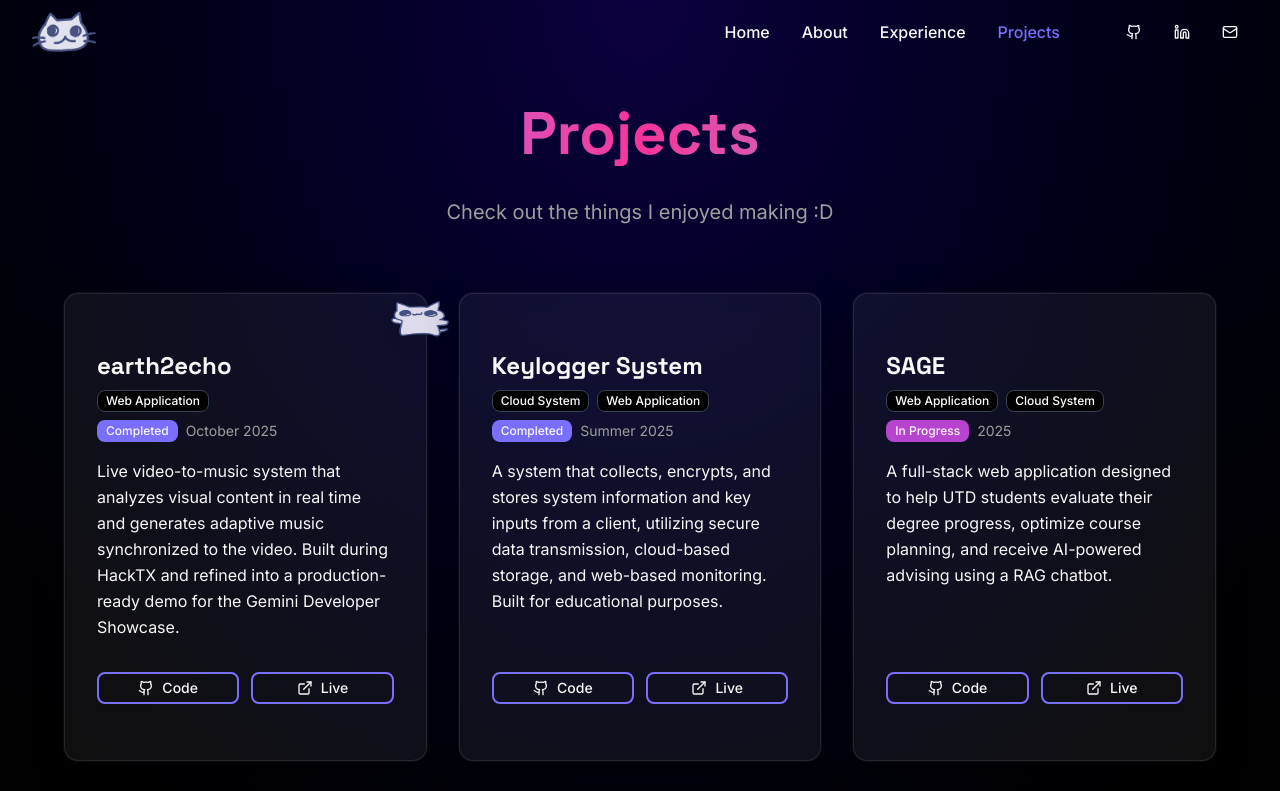
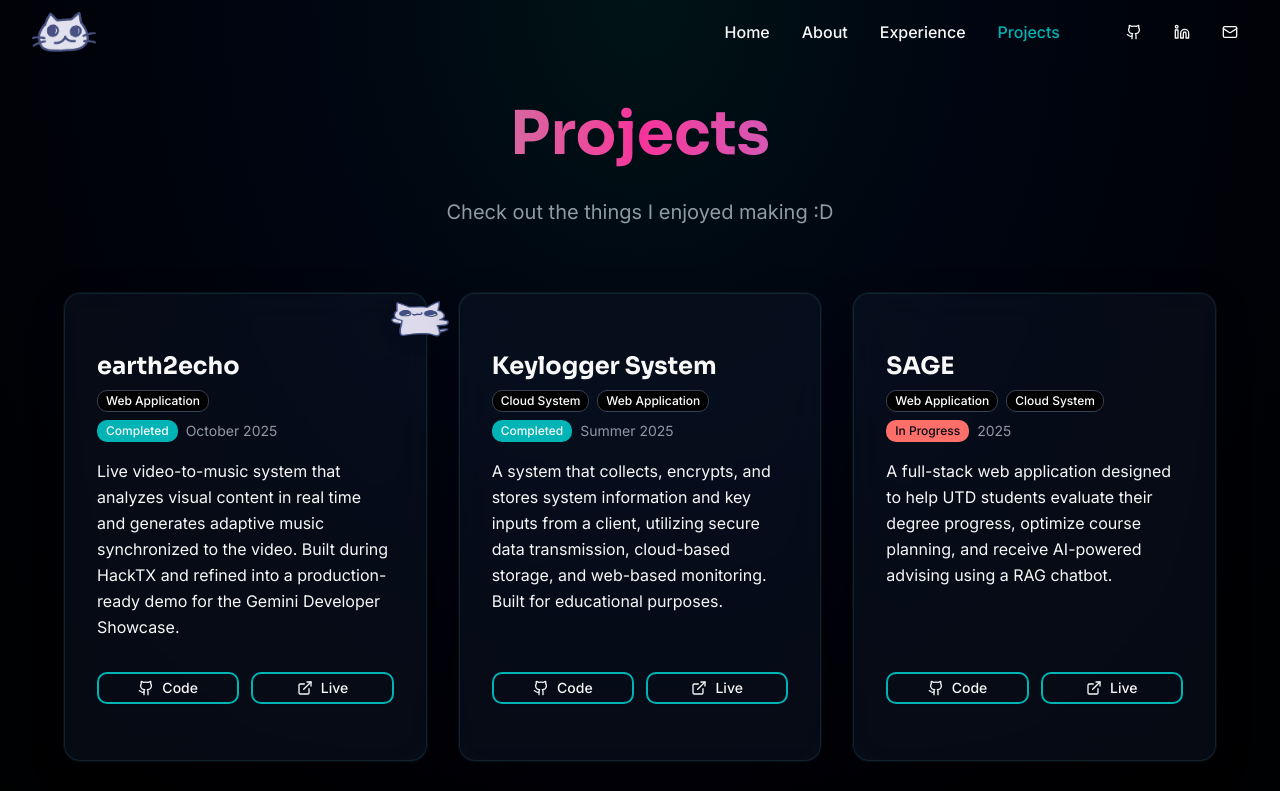
Before and after one commit to emw8105/portfolio, a Next.js app: page /projects in a window 1280 px wide. Shown: the top 791 px of the page. Built offline with nearby package versions, Linux system fonts and the light colour scheme.

Commit message:
initial retheming drafts, color and font changes, testing new some layouts

```diff
--- a/src/app/globals.css
+++ b/src/app/globals.css
@@ -4,78 +4,92 @@
 @custom-variant dark (&:is(.dark *));
 
 :root {
-  /* Fixed color palette for proper dark theme with excellent contrast */
-  --background: oklch(0.08 0 0);
+  /* Ocean-inspired color palette - vibrant and playful-technical */
+  --background: oklch(0.08 0.02 240);
   --foreground: oklch(0.98 0 0);
-  --card: oklch(0.12 0 0);
+  --card: oklch(0.13 0.03 240);
   --card-foreground: oklch(0.98 0 0);
-  --popover: oklch(0.12 0 0);
+  --popover: oklch(0.13 0.03 240);
   --popover-foreground: oklch(0.98 0 0);
-  --primary: oklch(0.65 0.25 280);
+
+  /* Vibrant teal as primary - ocean energy */
+  --primary: oklch(0.68 0.15 195);
   --primary-foreground: oklch(0.98 0 0);
-  --secondary: oklch(0.18 0 0);
+
+  /* Deep ocean purple for secondary */
+  --secondary: oklch(0.18 0.05 260);
   --secondary-foreground: oklch(0.98 0 0);
-  --muted: oklch(0.15 0 0);
-  --muted-foreground: oklch(0.7 0 0);
-  --accent: oklch(0.6 0.22 320);
-  --accent-foreground: oklch(0.98 0 0);
+
+  --muted: oklch(0.16 0.02 240);
+  --muted-foreground: oklch(0.68 0.02 240);
+
+  /* Coral accent for pops of energy */
+  --accent: oklch(0.72 0.18 25);
+  --accent-foreground: oklch(0.12 0.03 240);
+
+  /* Electric blue for highlights */
+  --electric: oklch(0.65 0.22 240);
+
+  /* Warm coral for CTAs and important elements */
+  --coral: oklch(0.72 0.18 25);
+
   --destructive: oklch(0.6 0.25 15);
   --destructive-foreground: oklch(0.98 0 0);
-  --border: oklch(0.2 0 0);
-  --input: oklch(0.15 0 0);
-  --ring: oklch(0.65 0.25 280);
-  --chart-1: oklch(0.65 0.25 280);
-  --chart-2: oklch(0.6 0.22 200);
-  --chart-3: oklch(0.6 0.22 320);
-  --chart-4: oklch(0.65 0.25 60);
-  --chart-5: oklch(0.6 0.22 140);
-  --radius: 0.625rem;
-  --sidebar: oklch(0.1 0 0);
+  --border: oklch(0.22 0.04 240);
+  --input: oklch(0.16 0.03 240);
+  --ring: oklch(0.68 0.15 195);
+  --chart-1: oklch(0.68 0.15 195);
+  --chart-2: oklch(0.72 0.18 25);
+  --chart-3: oklch(0.65 0.22 240);
+  --chart-4: oklch(0.7 0.15 160);
+  --chart-5: oklch(0.68 0.2 280);
+  --radius: 0.75rem;
+  --sidebar: oklch(0.1 0.02 240);
   --sidebar-foreground: oklch(0.98 0 0);
-  --sidebar-primary: oklch(0.65 0.25 280);
+  --sidebar-primary: oklch(0.68 0.15 195);
   --sidebar-primary-foreground: oklch(0.98 0 0);
-  --sidebar-accent: oklch(0.15 0 0);
+  --sidebar-accent: oklch(0.16 0.03 240);
   --sidebar-accent-foreground: oklch(0.98 0 0);
-  --sidebar-border: oklch(0.2 0 0);
-  --sidebar-ring: oklch(0.65 0.25 280);
+  --sidebar-border: oklch(0.22 0.04 240);
+  --sidebar-ring: oklch(0.68 0.15 195);
   --font-inter: "Inter", sans-serif;
-  --font-space-grotesk: "Space Grotesk", sans-serif;
+  --font-sora: "Sora", sans-serif;
 }
 
 .dark {
-  /* Consistent dark theme colors */
-  --background: oklch(0.08 0 0);
+  /* Ocean-inspired dark theme colors */
+  --background: oklch(0.08 0.02 240);
   --foreground: oklch(0.98 0 0);
-  --card: oklch(0.12 0 0);
+  --card: oklch(0.13 0.03 240);
   --card-foreground: oklch(0.98 0 0);
-  --popover: oklch(0.12 0 0);
+  --popover: oklch(0.13 0.03 240);
   --popover-foreground: oklch(0.98 0 0);
-  --primary: oklch(0.65 0.25 280);
+  --primary: oklch(0.68 0.15 195);
   --primary-foreground: oklch(0.98 0 0);
-  --secondary: oklch(0.18 0 0);
+  --secondary: oklch(0.18 0.05 260);
   --secondary-foreground: oklch(0.98 0 0);
-  --muted: oklch(0.15 0 0);
-  --muted-foreground: oklch(0.7 0 0);
-  --accent: oklch(0.6 0.22 320);
-  --accent-foreground: oklch(0.98 0 0);
+  --muted: oklch(0.16 0.02 240);
+  --muted-foreground: oklch(0.68 0.02 240);
+  --accent: oklch(0.72 0.18 25);
+  --accent-foreground: oklch(0.12 0.03 240);
   --destructive: oklch(0.6 0.25 15);
   --destructive-foreground: oklch(0.98 0 0);
-  --border: oklch(0.2 0 0);
-  --input: oklch(0.15 0 0);
-  --ring: oklch(0.65 0.25 280);
-  --chart-1: oklch(0.65 0.25 280);
-  --chart-2: oklch(0.6 0.22 200);
-  --chart-3: oklch(0.6 0.22 320);
-  --chart-4: oklch(0.65 0.25 60);
-  --chart-5: oklch(0.6 0.22 140);
-  --sidebar: oklch(0.1 0 0);
+  --border: oklch(0.22 0.04 240);
+  --input: oklch(0.16 0.03 240);
+  --ring: oklch(0.68 0.15 195);
+  --chart-1: oklch(0.68 0.15 195);
+  --chart-2: oklch(0.72 0.18 25);
+  --chart-3: oklch(0.65 0.22 240);
+  --chart-4: oklch(0.7 0.15 160);
+  --chart-5: oklch(0.68 0.2 280);
+  --sidebar: oklch(0.1 0.02 240);
   --sidebar-foreground: oklch(0.98 0 0);
-  --sidebar-primary: oklch(0.65 0.25 280);
+  --sidebar-primary: oklch(0.68 0.15 195);
   --sidebar-primary-foreground: oklch(0.98 0 0);
-  --sidebar-accent: oklch(0.15 0 0);
+  --sidebar-accent: oklch(0.16 0.03 240);
   --sidebar-accent-foreground: oklch(0.98 0 0);
-  --sidebar-border: oklch(0.2 0 0);
-  --sidebar-ring: oklch(0.65 0.25 280);
+  --sidebar-border: oklch(0.22 0.04 240);
+  --sidebar-ring: oklch(0.68 0.15 195);
 }
 
 @theme inline {
@@ -117,7 +131,7 @@
   --color-sidebar-border: var(--sidebar-border);
   --color-sidebar-ring: var(--sidebar-ring);
   --font-sans: var(--font-inter);
-  --font-serif: var(--font-space-grotesk);
+  --font-serif: var(--font-sora);
   --font-mono: ui-monospace, SFMono-Regular, "SF Mono", Monaco, Consolas, "Liberation Mono", "Courier New", monospace;
 }
 
@@ -134,7 +148,7 @@
   }
 }
 
-/* fixed gradient background */
+/* Ocean-depth gradient background */
 body::before {
   content: "";
   position: fixed;
@@ -143,9 +157,10 @@ body::before {
   pointer-events: none;
   background: radial-gradient(
     ellipse at top,
-    oklch(0.12 0.15 280) 0%,
-    oklch(0.08 0.08 260) 50%,
-    oklch(0.06 0 0) 100%
+    oklch(0.15 0.08 195) 0%,
+    oklch(0.1 0.06 220) 40%,
+    oklch(0.08 0.03 240) 70%,
+    oklch(0.06 0.01 250) 100%
   );
   -webkit-transform: translateZ(0);
   transform: translateZ(0);
@@ -159,40 +174,49 @@ html, body, #__next {
 
 @layer utilities {
   .glass {
-    background: rgba(255, 255, 255, 0.08);
+    background: rgba(255, 255, 255, 0.05);
     backdrop-filter: blur(16px);
-    border: 1px solid rgba(255, 255, 255, 0.12);
+    border: 1px solid rgba(100, 200, 220, 0.15);
   }
 
   .glass-card {
-    background: rgba(255, 255, 255, 0.06);
+    background: rgba(15, 25, 45, 0.4);
     backdrop-filter: blur(20px);
-    border: 1px solid rgba(255, 255, 255, 0.1);
-    box-shadow: 0 8px 32px rgba(0, 0, 0, 0.4), 0 0 0 1px rgba(255, 255, 255, 0.05);
+    border: 1px solid rgba(100, 200, 220, 0.12);
+    box-shadow: 0 8px 32px rgba(0, 0, 0, 0.3), 0 0 0 1px rgba(100, 200, 220, 0.08);
   }
 
   .glass-nav {
-    background: rgba(0, 0, 0, 0.85);
+    background: rgba(8, 12, 25, 0.90);
     backdrop-filter: blur(24px);
-    border-bottom: 1px solid rgba(255, 255, 255, 0.08);
+    border-bottom: 1px solid rgba(100, 200, 220, 0.1);
   }
 
   .glow {
-    box-shadow: 0 0 20px rgba(139, 92, 246, 0.4);
+    box-shadow: 0 0 20px rgba(100, 200, 220, 0.3);
   }
 
   .glow-hover:hover {
-    box-shadow: 0 0 30px rgba(139, 92, 246, 0.6);
+    box-shadow: 0 0 30px rgba(100, 200, 220, 0.5), 0 4px 20px rgba(255, 127, 80, 0.2);
     transform: translateY(-2px);
+    border-color: rgba(100, 200, 220, 0.25);
   }
 
-  /* Adding vibrant gradient utilities for accents */
-  .gradient-primary {
-    background: linear-gradient(135deg, oklch(0.65 0.25 280), oklch(0.6 0.22 320));
+  .glow-coral {
+    box-shadow: 0 0 25px rgba(255, 127, 80, 0.4);
   }
 
-  .gradient-secondary {
-    background: linear-gradient(135deg, oklch(0.6 0.22 200), oklch(0.65 0.25 280));
+  /* Ocean-inspired gradient utilities */
+  .gradient-ocean {
+    background: linear-gradient(135deg, oklch(0.68 0.15 195), oklch(0.65 0.22 240));
+  }
+
+  .gradient-coral {
+    background: linear-gradient(135deg, oklch(0.72 0.18 25), oklch(0.75 0.2 35));
+  }
+
+  .gradient-depth {
+    background: linear-gradient(135deg, oklch(0.65 0.22 240), oklch(0.68 0.15 195));
   }
 
   /* Adding smooth loading animations for home page */
--- a/src/app/layout.tsx
+++ b/src/app/layout.tsx
@@ -1,6 +1,6 @@
 import type React from "react"
 import type { Metadata } from "next"
-import { Inter, Space_Grotesk } from "next/font/google"
+import { Inter, Sora } from "next/font/google"
 import "./globals.css"
 
 const inter = Inter({
@@ -10,11 +10,11 @@ const inter = Inter({
   weight: ["400", "500", "600", "700"],
 })
 
-const spaceGrotesk = Space_Grotesk({
+const sora = Sora({
   subsets: ["latin"],
   display: "swap",
-  variable: "--font-space-grotesk",
-  weight: ["400", "500", "600", "700"],
+  variable: "--font-sora",
+  weight: ["400", "500", "600", "700", "800"],
 })
 
 export const metadata: Metadata = {
@@ -32,7 +32,7 @@ export default function RootLayout({
   children: React.ReactNode
 }>) {
   return (
-    <html lang="en" className={`${inter.variable} ${spaceGrotesk.variable} antialiased`}>
+    <html lang="en" className={`${inter.variable} ${sora.variable} antialiased`}>
       <body className="font-sans">{children}</body>
     </html>
   )
--- a/tailwind.config.js
+++ b/tailwind.config.js
@@ -52,6 +52,14 @@ module.exports = {
           foreground: "hsl(var(--card-foreground))",
         },
       },
+      backgroundImage: {
+        "gradient-ocean":
+          "linear-gradient(135deg, oklch(0.68 0.15 195), oklch(0.65 0.22 240))",
+        "gradient-coral":
+          "linear-gradient(135deg, oklch(0.72 0.18 25), oklch(0.75 0.2 35))",
+        "gradient-depth":
+          "linear-gradient(135deg, oklch(0.65 0.22 240), oklch(0.68 0.15 195))",
+      },
       borderRadius: {
         lg: "var(--radius)",
         md: "calc(var(--radius) - 2px)",
```
Also changed, not shown: src/app/about/page.tsx (+97 -33 lines), src/app/experience/page.tsx (+88 -38 lines), src/app/page.tsx (+63 -17 lines).
